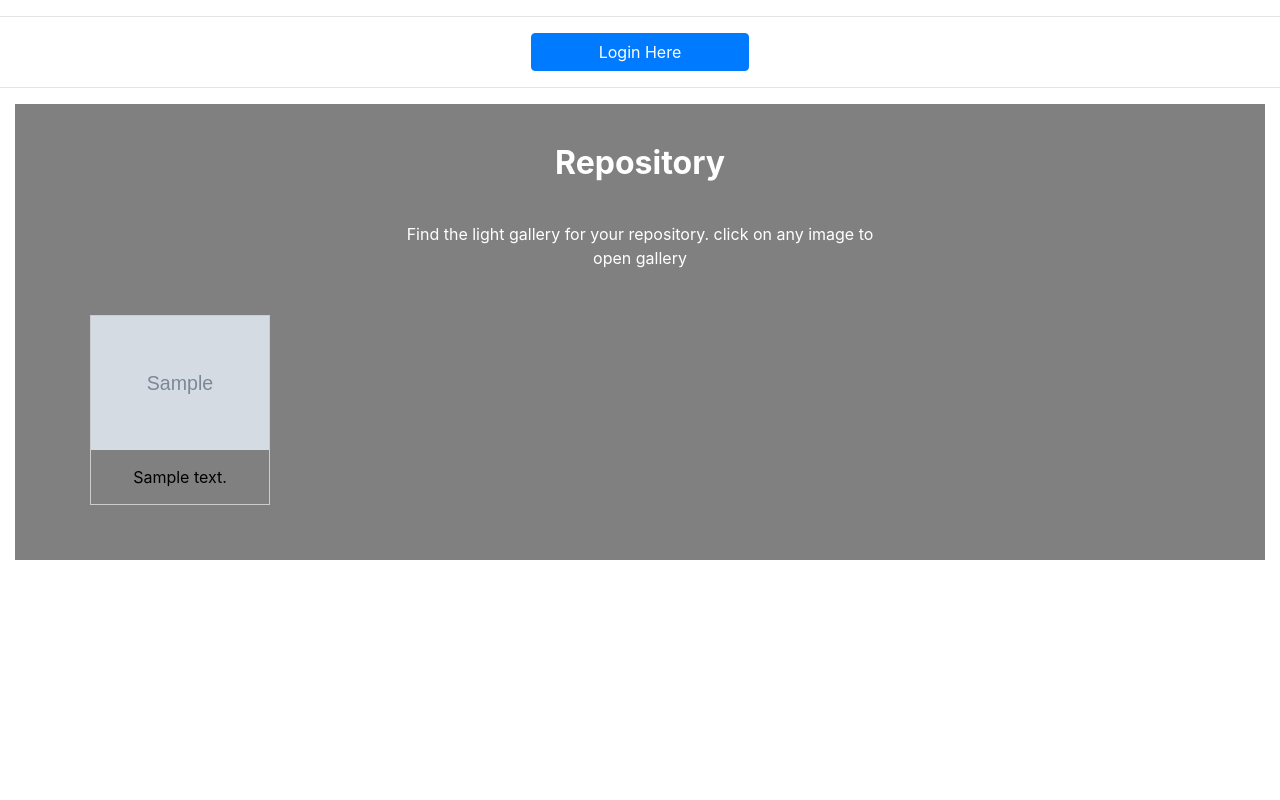
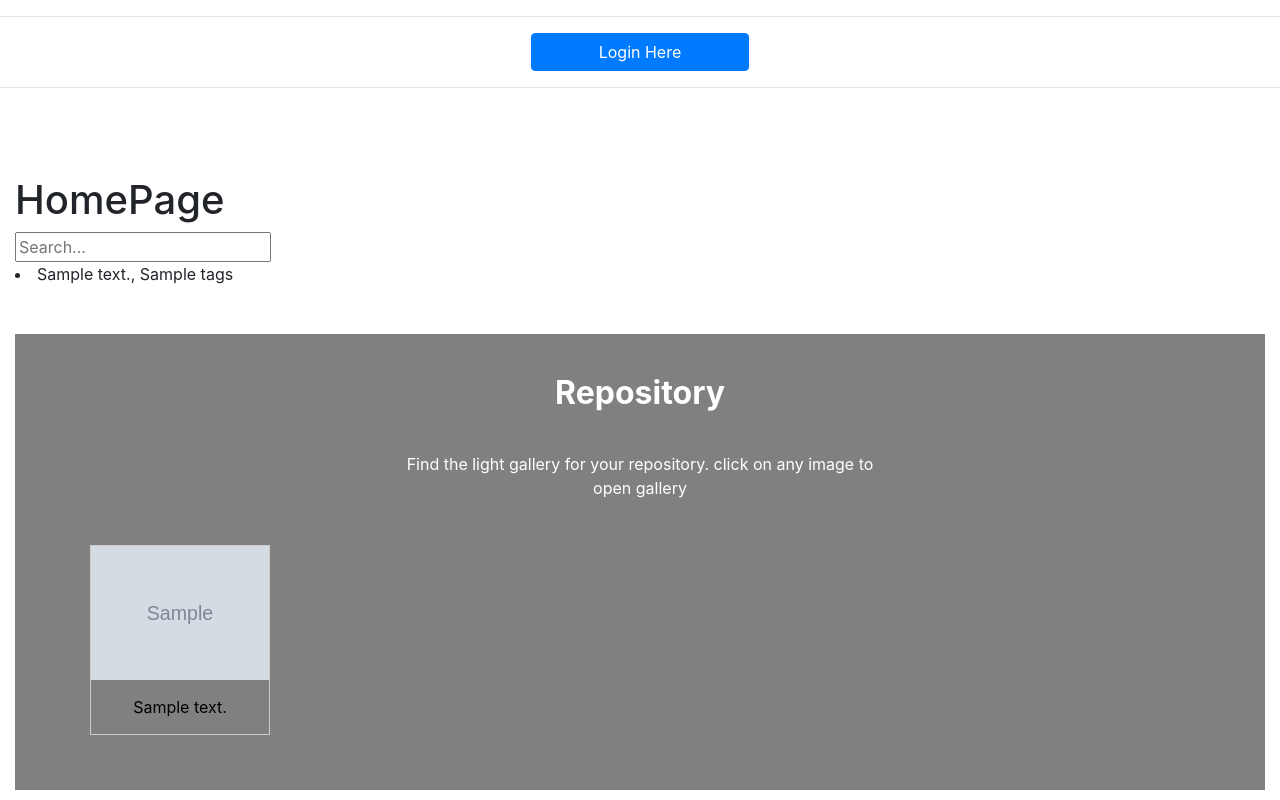
Before and after one commit to oluwatobi1/Shopify-2021, a Django app: template api/templates/api/Gallery.html in a window 1280 px wide. Run offline with Django 3.2, Linux system fonts and the light colour scheme; the template is opened without the code that fills it: most values are stand-ins (such as "Sample title", 1, 10 or a date in 2020); grey boxes marked "Sample" are stand-in pictures; some libraries are stand-ins or nearby versions.

Commit message:
basic search functionality

```diff
--- a/api/templates/api/Gallery.html
+++ b/api/templates/api/Gallery.html
@@ -6,6 +6,34 @@
     <link rel="stylesheet" type="text/css" href="{% static 'css/gallery.css' %}">
 {% endblock %}
 {% block content %}
+
+
+
+
+<br>
+<br>
+<br>
+<h1>HomePage</h1>
+
+<form action="{% url 'gallery_url' %}" method="get">
+  <input name="tags" type="text" placeholder="Search...">
+</form>
+  {% for city in object_list %}
+    <li>
+      {{ city.description }}, {{ city.tags }}
+    </li>
+  {% endfor %}
+<br>
+<br>
+
+
+
+
+
+
+
+
+
 
 
 
```
Also changed, not shown: api/views.py (+7 -0 lines).
